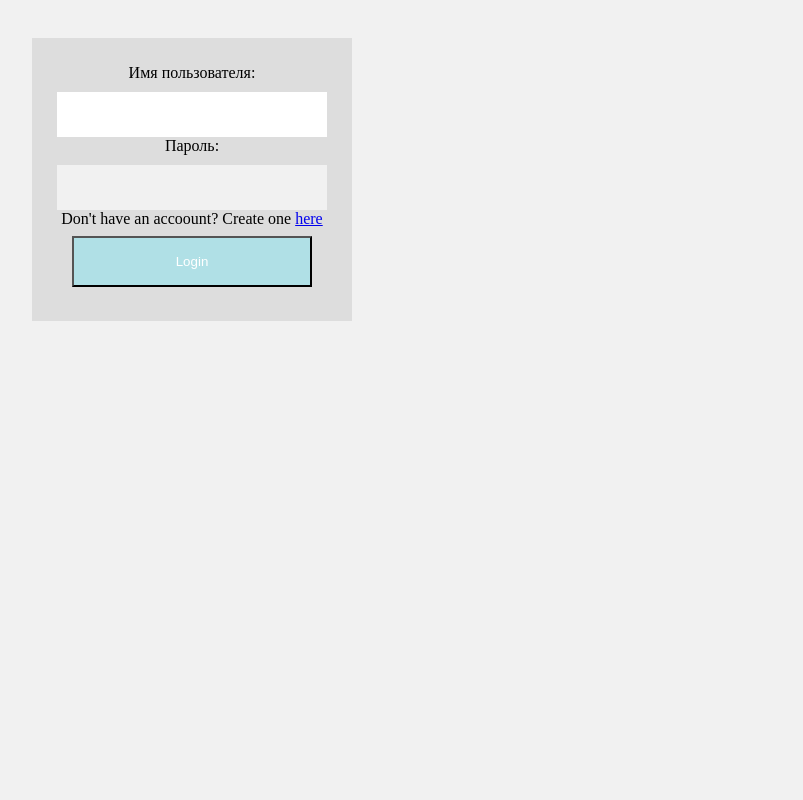
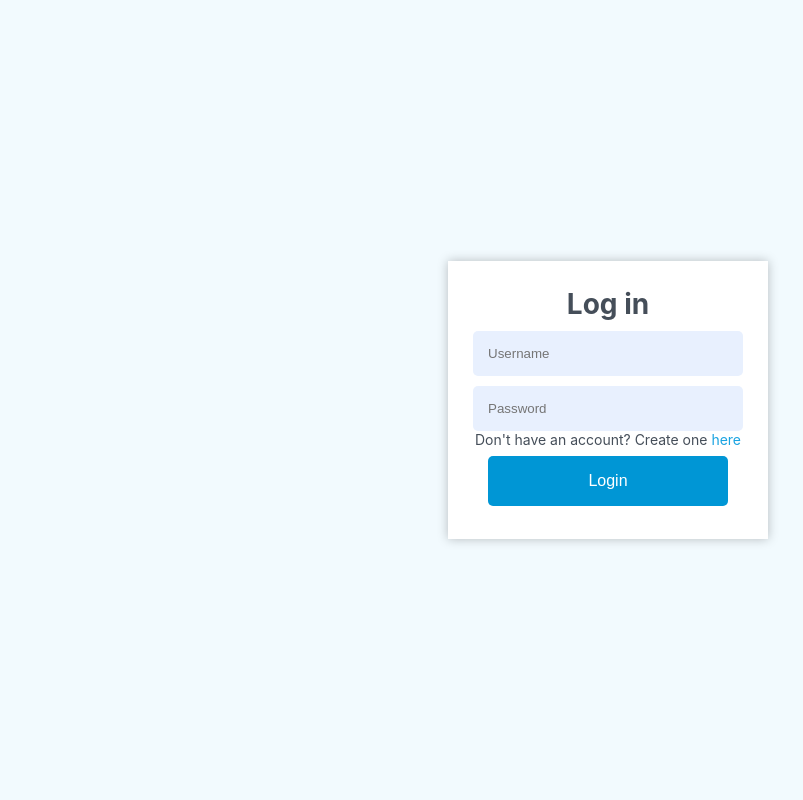
Before and after one commit to sause13b/Campus-events, a Django app: page /login/ in a window 1280 px wide. Shown: the whole page, without its empty margins (32-835 px from the left). Run offline with Django 3.2, Linux system fonts and the light colour scheme.

Commit message:
new style for register/login, logout, refactor login

```diff
--- a/Campus_events/urls.py
+++ b/Campus_events/urls.py
@@ -18,21 +18,13 @@ from django.urls import include, path
 from django.conf import settings
 from django.conf.urls.static import static
 
-
-
-
-
-
-
 urlpatterns = [
     path('admin/', admin.site.urls),
-    path('registerpage/', include('register.urls')),
+    path('', include('register.urls')),
     path('personalarea/', include('personalarea.urls')),
     path('eventform/', include('formofevent.urls')),
     path('createevent/', include('createEvent.urls')),
     path('map/', include('map.urls')),
-    path('', include("django.contrib.auth.urls")),
-
 ]
 
 urlpatterns += static(settings.STATIC_URL, document_root=settings.STATIC_ROOT)
--- a/map/urls.py
+++ b/map/urls.py
@@ -3,5 +3,5 @@ from . import views
 
 
 urlpatterns = [
-    path('', views.render_map),
+    path('', views.render_map, name='map'),
 ]
--- a/map/views.py
+++ b/map/views.py
@@ -2,9 +2,10 @@ from django.shortcuts import render
 from django.core.serializers import serialize
 from django.core.serializers.json import DjangoJSONEncoder
 from createEvent.models import *
+from django.contrib.auth.decorators import login_required
 import json
 
-
+@login_required(login_url='login')
 def render_map(request):
     tags = Tag.objects.all()
     events = Event.objects.all().values()
--- a/register/forms.py
+++ b/register/forms.py
@@ -6,8 +6,6 @@ from django.contrib.auth.models import User
 
 
 class RegisterForm(UserCreationForm):
-    email = forms.EmailField()
-
     class Meta:
         model = User
-        fields = ["username","email", "password1", "password2"]
+        fields = ["username", "email", "password1", "password2"]
--- a/register/urls.py
+++ b/register/urls.py
@@ -3,5 +3,7 @@ from . import views
 
 
 urlpatterns = [
-    path('', views.register, name="register"),
+    path('register/', views.register, name="register"),
+    path('login/', views.login_page, name="login"),
+path('logout/', views.log_out, name="logout"),
 ]
--- a/register/views.py
+++ b/register/views.py
@@ -1,14 +1,40 @@
 from django.shortcuts import render, redirect
 from .forms import RegisterForm
+from django.contrib import messages
+from django.contrib.auth import authenticate, login, logout
 
 
-def register(response):
-    if response.method == "POST":
-        form = RegisterForm(response.POST)
-        if form.is_valid():
-            form.save()
-            return redirect('/personalarea')
+def register(request):
+    if request.user.is_authenticated:
+        return redirect('map')
     else:
         form = RegisterForm()
+        if request.method == "POST":
+            form = RegisterForm(request.POST)
+            if form.is_valid():
+                form.save()
+                return redirect('/login')
 
-    return render(response, "registration/register.html", {"form": form})
+        return render(request, 'registration/register.html', {'form': form})
+
+
+def login_page(request):
+    if request.user.is_authenticated:
+        return redirect('map')
+    else:
+        if request.method == "POST":
+            username = request.POST.get('username')
+            password = request.POST.get('password')
+
+            user = authenticate(request, username=username, password=password)
+            if user is not None:
+                login(request, user)
+                return redirect('map')
+            else:
+                messages.info(request, 'Username or password in incorrect')
+
+        return render(request, "registration/login.html")
+
+def log_out(request):
+    logout(request)
+    return redirect('login')
--- a/static/login/css/login.css
+++ b/static/login/css/login.css
@@ -1,41 +1,75 @@
-
 * {
   	margin: 0;
   	padding: 0;
 }
-.helptext
-{
+
+body {
+    font-family: -apple-system, BlinkMacSystemFont, 'Open Sans', Roboto, Oxygen, Ubuntu, Cantarell, 'Segoe UI', 'Helvetica Neue', sans-serif;
+    font-size: 14px;
+    color: #454e59;
+	height: 100vh;
+}
+
+a {
+	color: rgb(25,163,225);
+	text-decoration: none;
+}
+
+a:visited {
+	color: rgb(25,163,225);
+}
+
+button {
+	cursor: pointer;
+}
+
+button:active {
+	box-shadow: 0 0 0 2pt rgb(191,229,244);
+}
+
+button:hover {
+	background-color: rgb(0,123,175);
+}
+
+.helptext {
 	text-align: center;
 }
-.from-group{
+
+.form-group {
 	display: flex;
 	flex-direction:column;
 	justify-content: center;
 	align-items: center;
-	margin:3% 70% 0 5%;
-	background: #ddd;
+	width: 25%;
+	background: white;
 	padding: 2% 0 2% 0;
+	box-shadow: 0 0 10px rgba(0,0,0,0.25);
 }
-
 
 li {
     list-style-type: none;
 }
+
 ul {
     margin-left: 0;
     padding-left: 0;
 }
+
 .btn-success {
-	background-color: powderblue;
+	background-color: rgb(0,150,213);
 	color: white;
 	padding: 16px 20px;
 	margin: 8px 0;
 	width: 75%;
 	justify-content: center;
+	border-radius: 5px;
+	border: none;
+	font-weight: 500;
+	font-size: 16px;
 }
 
 html {
-	background: #f1f1f1;
+	background: rgb(242,250,254);
 	width: 100vw;
 	height: 100vh;
 }
@@ -46,15 +80,20 @@ footer{
 	flex: 0 0 auto;
 }
 
-input[type=text], input[type=password] {
+input {
 	width: 75%;
 	padding: 15px;
 	margin: 10px 0 0 0;
 	display: flex;
 	border: none;
-	background: #f1f1f1;
+	border-radius: 5px;
+	background: rgb(232,240,254);
 }
-    input[type=text]:focus, input[type=password]:focus{
-      background-color: white;
-      outline: #ddd;
+input:focus {
+	outline: none;
+	box-shadow: 0 0 0 2pt rgb(191,229,244);
 }
+
+.btn:focus {
+      outline: none;
+}
--- a/templates/registration/login.html
+++ b/templates/registration/login.html
@@ -7,11 +7,18 @@
     <title>login</title>
 </head>
 <body>
-    <form method="post" class="from-group">
-	{% csrf_token %}
-	{{ form }}
-	<p>Don't have an accoount? Create one <a href="/registerpage">here</a></p>
-	<button type="submit" class="btn btn-success">Login</button>
-    </form>
+     <div style="display: flex; align-items: center; justify-content: center; height: 100%">
+        <form method="POST" class="form-group">
+        <h1>Log in</h1>
+        {% csrf_token %}
+            <input type="text" name="username" placeholder="Username">
+            <input type="password" name="password" placeholder="Password">
+            {% for message in messages %}
+                <p id="messages">{{ message }}</p>
+            {% endfor %}
+        <p>Don't have an account? Create one <a href="{% url 'register' %}">here</a></p>
+        <button type="submit" class="btn btn-success">Login</button>
+        </form>
+     </div>
 </body>
 </html>
```
Also changed, not shown: static/map/css/indexcss.css (+10 -3 lines), static/register/css/registerstyle.css (+49 -14 lines), templates/map/index.html (+7 -3 lines), templates/registration/register.html (+16 -2 lines). Lines whose indentation alone changed are shown as unchanged.
